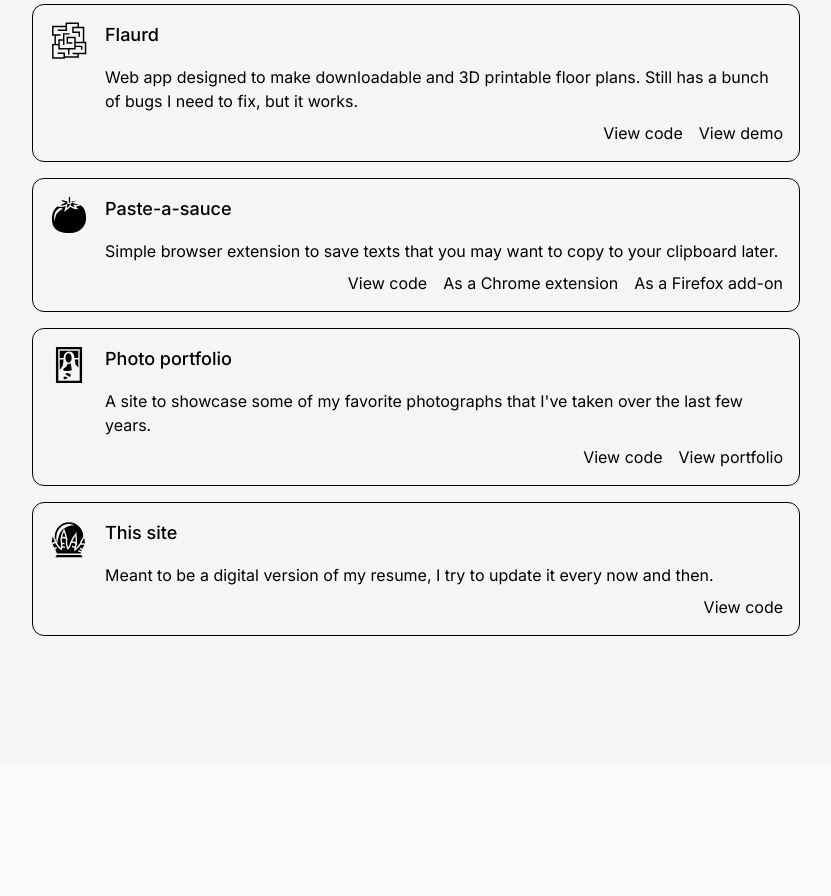
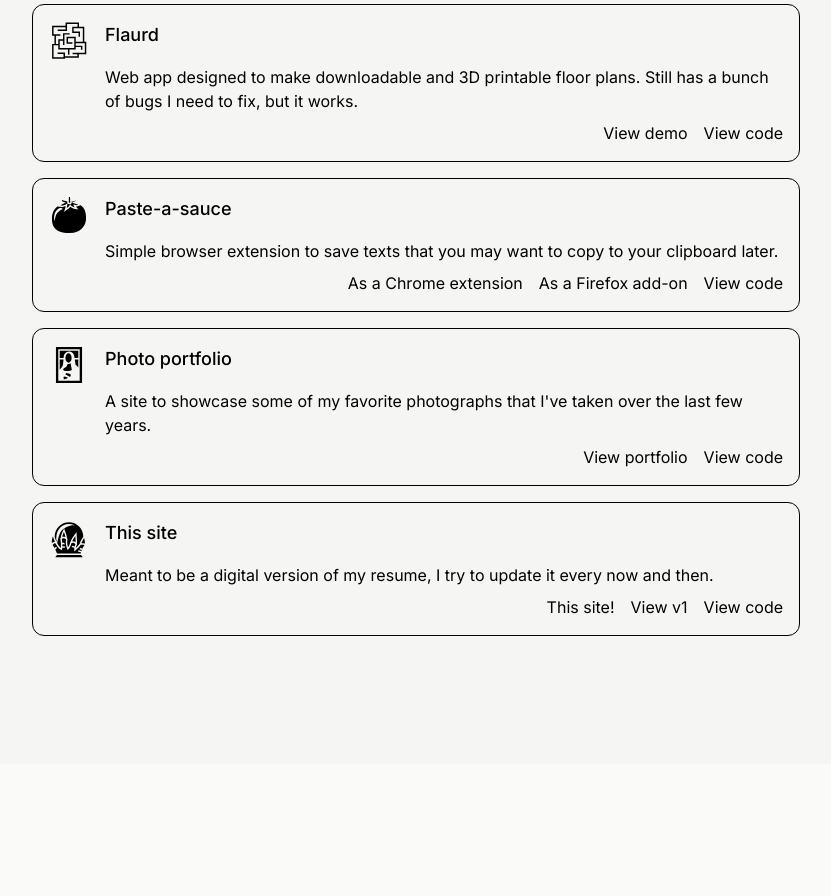
Before and after one commit to IsItGreg/gsme.dev-v3, a Next.js app: page / in a window 1280 px wide. Shown: the part 2420-3316 px from the top of the page, without its empty margins (224-1055 px from the left). Built offline with nearby package versions, Linux system fonts and the light colour scheme.

Commit message:
Updated readme to reflect new URL

```diff
--- a/app/components/projects.tsx
+++ b/app/components/projects.tsx
@@ -19,11 +19,11 @@ export default function Projects() {
             linkHover: "hover:text-blue-700",
           }}
           links={[
+            { url: "https://floor.gsme.dev/", text: "View demo" },
             {
               url: "https://github.com/IsItGreg/floorplaner",
               text: "View code",
             },
-            { url: "https://floor.gsme.dev/", text: "View demo" },
           ]}
         />
         <Card
@@ -36,16 +36,16 @@ export default function Projects() {
           }}
           links={[
             {
-              url: "https://github.com/IsItGreg/paste-a-sauce",
-              text: "View code",
-            },
-            {
               url: "https://chromewebstore.google.com/detail/paste-a-sauce/cgadjcfhfbfbblhlfoejhokcmbbkcbpa",
               text: "As a Chrome extension",
             },
             {
               url: "https://addons.mozilla.org/en-GB/firefox/addon/paste-a-sauce/",
               text: "As a Firefox add-on",
+            },
+            {
+              url: "https://github.com/IsItGreg/paste-a-sauce",
+              text: "View code",
             },
           ]}
         />
@@ -58,11 +58,11 @@ export default function Projects() {
             linkHover: "hover:text-green-700",
           }}
           links={[
+            { url: "https://photo.gsme.dev/", text: "View portfolio" },
             {
               url: "https://github.com/IsItGreg/PhotoPortfolio",
               text: "View code",
             },
-            { url: "https://photo.gsme.dev/", text: "View portfolio" },
           ]}
         />
         <Card
@@ -74,6 +74,14 @@ export default function Projects() {
             linkHover: "hover:text-yellow-700",
           }}
           links={[
+            {
+              url: "#",
+              text: "This site!",
+            },
+            {
+              url: "https://v1.gsme.dev/",
+              text: "View v1",
+            },
             {
               url: "https://github.com/IsItGreg/gsme.dev-v3",
               text: "View code",
```
Also changed, not shown: 1 other file (tests, documents, lock files or other folders).
